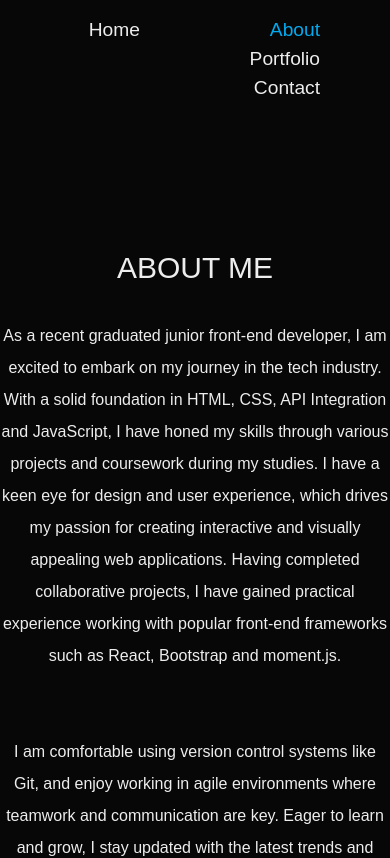
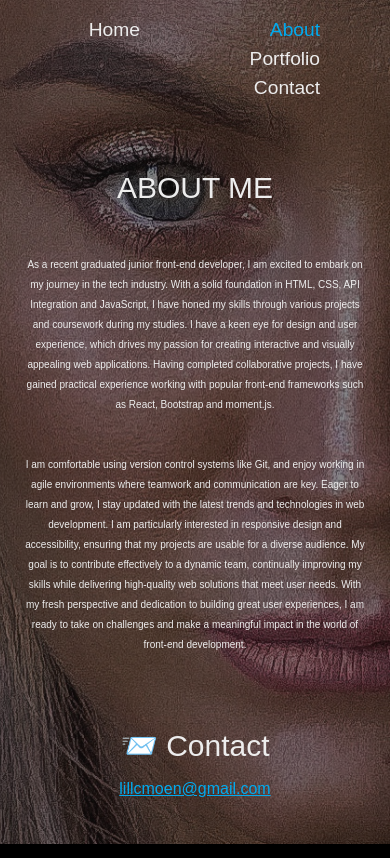
Before and after one commit to lilumoen/my-portfolio, a plain HTML site: page about.html in a window 390 px wide. Shown: the top 858 px of the page. Drawn offline with nearby package versions, Linux system fonts and the light colour scheme.

```diff
--- a/about.html
+++ b/about.html
@@ -12,7 +12,7 @@
     <link rel="stylesheet" href="css/style.css" />
     <title>Document</title>
   </head>
-  <body>
+  <body class="about-me-page">
     <div class="container fluid">
       <header class="header">
         <nav class="navbar fixed-top mt-2">
--- a/css/style.css
+++ b/css/style.css
@@ -384,7 +384,30 @@ h5 {
     padding-left: 1%;
     max-width: max-content;
   }
+  .about-me-page {
+    background: linear-gradient(rgba(17, 17, 17, 0.5), rgba(18, 18, 18, 0.5)),
+      url(/css/home.jpg) no-repeat;
+    background-size: cover;
+    background-size: 200px;
+    background-position: right;
+  }
+  .about-me-title {
+    margin-top: 170px;
+  }
+  .about-me-text {
+    font-size: 10px;
+    padding: 25px;
+  }
   .header {
     padding-left: 0%;
   }
 }
+
+.about-me-page {
+  background: linear-gradient(rgba(17, 17, 17, 0.5), rgba(18, 18, 18, 0.5)),
+    url(/css/home.jpg) no-repeat;
+  background-size: cover;
+  background-position: right;
+  background-size: 800px;
+  background-color: var(---background-color);
+}
```
